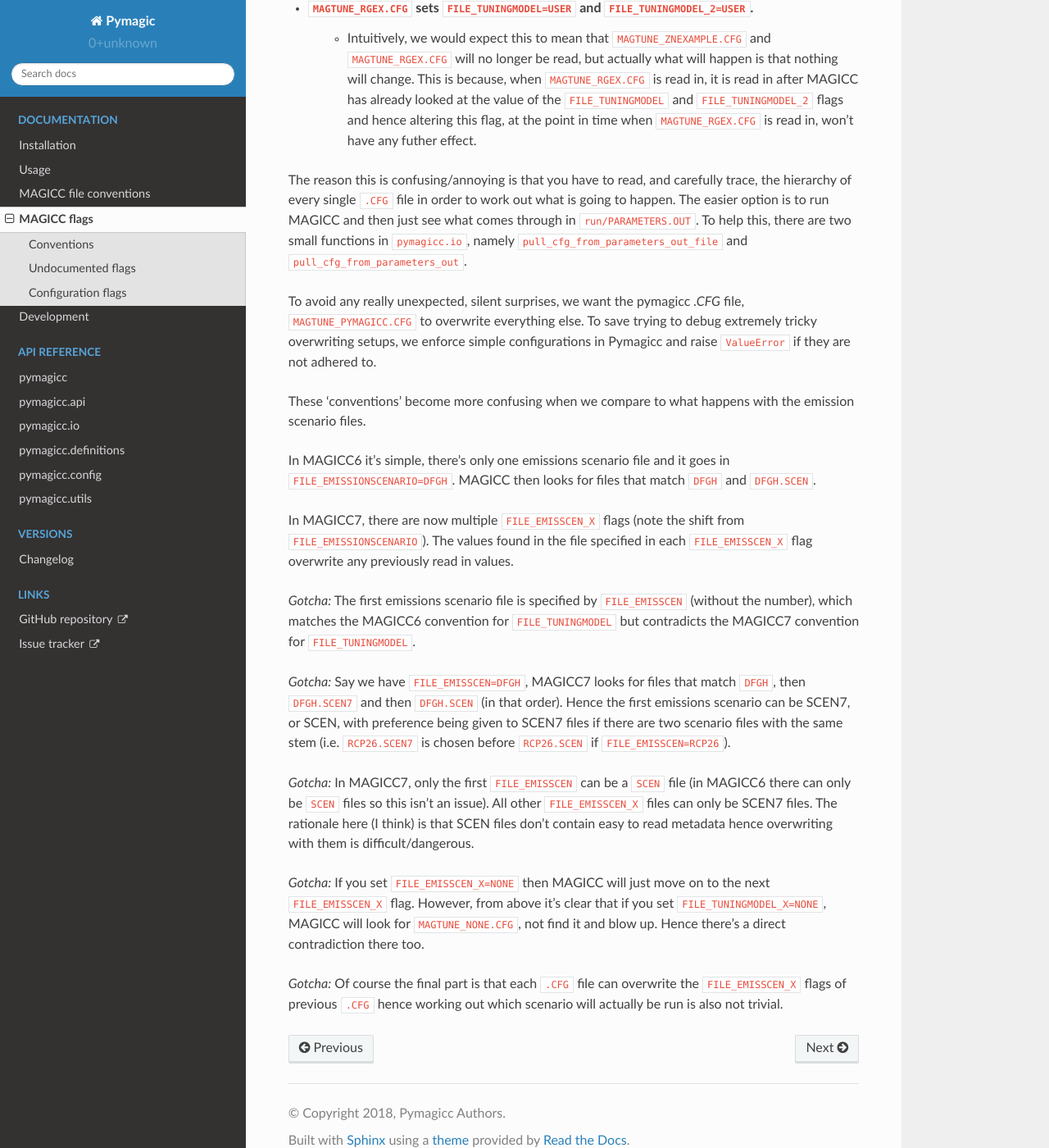
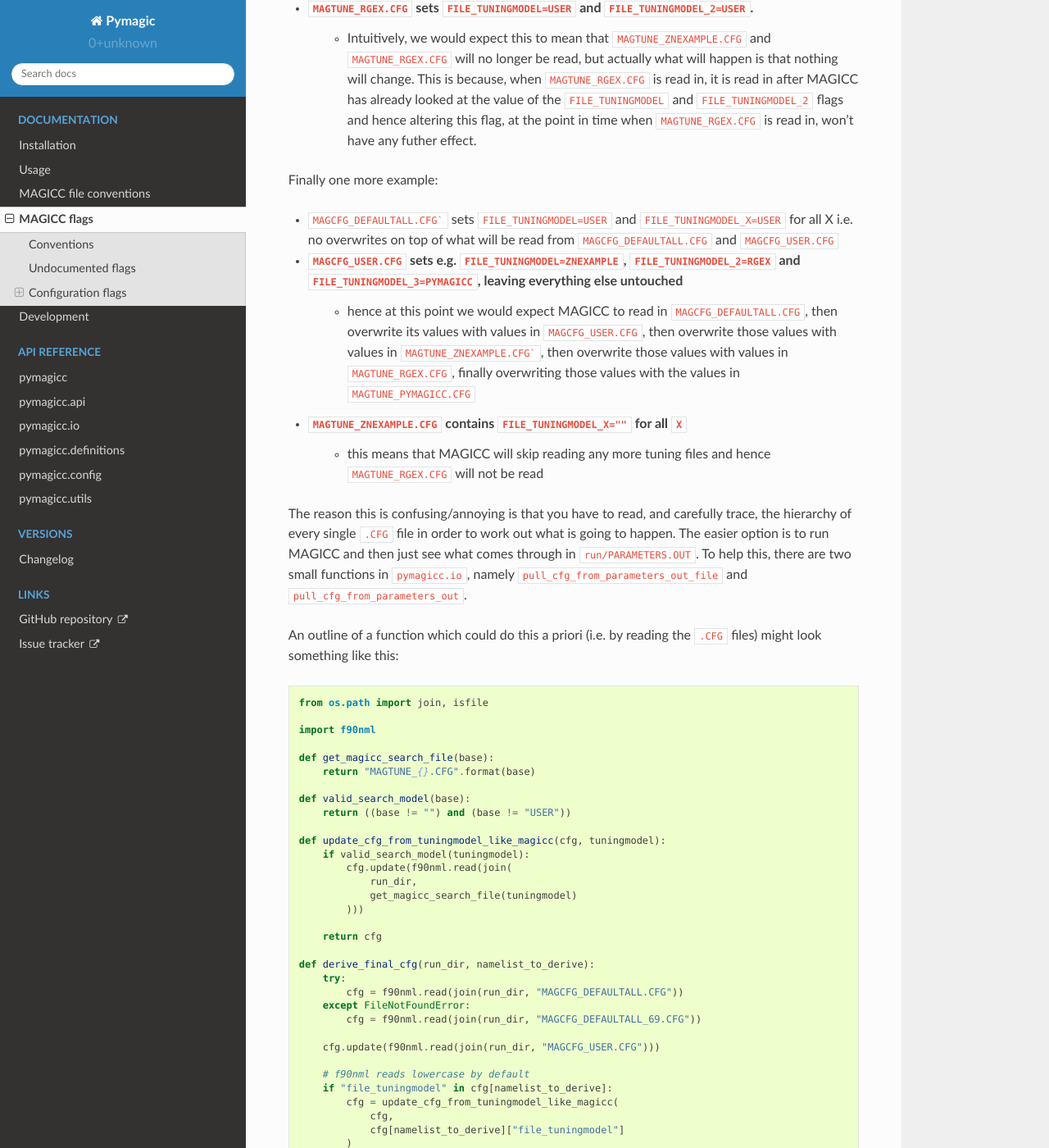
Before and after one commit to openscm/pymagicc, a Sphinx documentation site: the page built from docs/magicc_flags.rst, in a window 1280 px wide and 1400 px high, scrolled down 2605 px. Shown: the whole window at 82% size. Built offline with Sphinx 7.4.7 and the Read the Docs theme 2.0.0, drawn with Linux system fonts in a browser that asks for light colours; some of the changed text lies outside the part shown.

Commit message:
Make docs about config flags clearer

````diff
--- a/docs/magicc_flags.rst
+++ b/docs/magicc_flags.rst
@@ -84,7 +84,7 @@
 - ``MAGTUNE_ZNEXAMPLE.CFG`` sets ``FILE_TUNINGMODEL_2=USER``
     - now ``MAGTUNE_PYMAGICC.CFG`` won't be read at all, destroying our previous impression
 
-An even more confusing situation is this one.:
+An even more confusing situation is this one:
 
 - ``MAGCFG_DEFAULTALL.CFG``` sets ``FILE_TUNINGMODEL=USER`` and ``FILE_TUNINGMODEL_X=USER`` for all X i.e. no overwrites on top of what will be read from ``MAGCFG_DEFAULTALL.CFG`` and ``MAGCFG_USER.CFG``
 - ``MAGCFG_USER.CFG`` sets e.g. ``FILE_TUNINGMODEL=ZNEXAMPLE``, ``FILE_TUNINGMODEL_2=RGEX`` and ``FILE_TUNINGMODEL_3=PYMAGICC``, leaving everything else untouched
@@ -93,16 +93,89 @@
 - ``MAGTUNE_RGEX.CFG`` sets ``FILE_TUNINGMODEL=USER`` and ``FILE_TUNINGMODEL_2=USER``.
     - Intuitively, we would expect this to mean that ``MAGTUNE_ZNEXAMPLE.CFG`` and ``MAGTUNE_RGEX.CFG`` will no longer be read, but actually what will happen is that nothing will change. This is because, when ``MAGTUNE_RGEX.CFG`` is read in, it is read in after MAGICC has already looked at the value of the ``FILE_TUNINGMODEL`` and ``FILE_TUNINGMODEL_2`` flags and hence altering this flag, at the point in time when ``MAGTUNE_RGEX.CFG`` is read in, won't have any futher effect.
 
+Finally one more example:
+
+- ``MAGCFG_DEFAULTALL.CFG``` sets ``FILE_TUNINGMODEL=USER`` and ``FILE_TUNINGMODEL_X=USER`` for all X i.e. no overwrites on top of what will be read from ``MAGCFG_DEFAULTALL.CFG`` and ``MAGCFG_USER.CFG``
+- ``MAGCFG_USER.CFG`` sets e.g. ``FILE_TUNINGMODEL=ZNEXAMPLE``, ``FILE_TUNINGMODEL_2=RGEX`` and ``FILE_TUNINGMODEL_3=PYMAGICC``, leaving everything else untouched
+    - hence at this point we would expect MAGICC to read in ``MAGCFG_DEFAULTALL.CFG``, then overwrite its values with values in ``MAGCFG_USER.CFG``, then overwrite those values with values in ``MAGTUNE_ZNEXAMPLE.CFG```, then overwrite those values with values in ``MAGTUNE_RGEX.CFG``, finally overwriting those values with the values in ``MAGTUNE_PYMAGICC.CFG``
+- ``MAGTUNE_ZNEXAMPLE.CFG`` contains ``FILE_TUNINGMODEL_X=""`` for all ``X``
+    - this means that MAGICC will skip reading any more tuning files and hence ``MAGTUNE_RGEX.CFG`` will not be read
+
 The reason this is confusing/annoying is that you have to read, and carefully trace,
 the hierarchy of every single ``.CFG`` file in order to work out what is going to
 happen. The easier option is to run MAGICC and then just see what comes through in
 ``run/PARAMETERS.OUT``. To help this, there are two small functions in ``pymagicc.io``,
 namely ``pull_cfg_from_parameters_out_file`` and ``pull_cfg_from_parameters_out``.
 
-To avoid any really unexpected, silent surprises, we want the pymagicc `.CFG` file,
+An outline of a function which could do this a priori (i.e. by reading the ``.CFG``
+files) might look something like this:
+
+.. code:: python
+
+    from os.path import join, isfile
+
+    import f90nml
+
+    def get_magicc_search_file(base):
+        return "MAGTUNE_{}.CFG".format(base)
+
+    def valid_search_model(base):
+        return ((base != "") and (base != "USER"))
+
+    def update_cfg_from_tuningmodel_like_magicc(cfg, tuningmodel):
+        if valid_search_model(tuningmodel):
+            cfg.update(f90nml.read(join(
+                run_dir,
+                get_magicc_search_file(tuningmodel)
+            )))
+
+        return cfg
+
+    def derive_final_cfg(run_dir, namelist_to_derive):
+        try:
+            cfg = f90nml.read(join(run_dir, "MAGCFG_DEFAULTALL.CFG"))
+        except FileNotFoundError:
+            cfg = f90nml.read(join(run_dir, "MAGCFG_DEFAULTALL_69.CFG"))
+
+        cfg.update(f90nml.read(join(run_dir, "MAGCFG_USER.CFG")))
+
+        # f90nml reads lowercase by default
+        if "file_tuningmodel" in cfg[namelist_to_derive]:
+            cfg = update_cfg_from_tuningmodel_like_magicc(
+                cfg,
+                cfg[namelist_to_derive]["file_tuningmodel"]
+            )
+        elif "file_tuningmodel_1" in cfg:
+            cfg = update_cfg_from_tuningmodel_like_magicc(
+                cfg,
+                cfg[namelist_to_derive]["file_tuningmodel_1"]
+            )
+
+        for i in range(2, 50):
+            key_to_check = "file_tuningmodel_{}".format(i)
+            if key in cfg[namelist_to_derive]:
+                cfg = update_cfg_from_tuningmodel_like_magicc(
+                    cfg,
+                    cfg[namelist_to_derive][key]
+                )
+
+        return cfg
+
+    # Example usage
+    run_dir = "/here/there/MAGICC/run"
+    namelist_to_derive = "all_cfgs"
+    output_file = "./somewhere/else/example.cfg"
+    derive_final_cfg(run_dir, namelist_to_derive).write(output_file)
+
+
+To avoid any really unexpected, silent surprises, we want the pymagicc ``.CFG`` file,
 ``MAGTUNE_PYMAGICC.CFG`` to overwrite everything else. To save trying to debug
 extremely tricky overwriting setups, we enforce simple configurations in Pymagicc and
 raise ``ValueError`` if they are not adhered to.
+
+
+Clash with scenario flags
+~~~~~~~~~~~~~~~~~~~~~~~~~
 
 These 'conventions' become more confusing when we compare to what happens with the
 emission scenario files.
````
Also changed, not shown: other parts of docs/magicc_flags.rst (+1 -1 lines).
